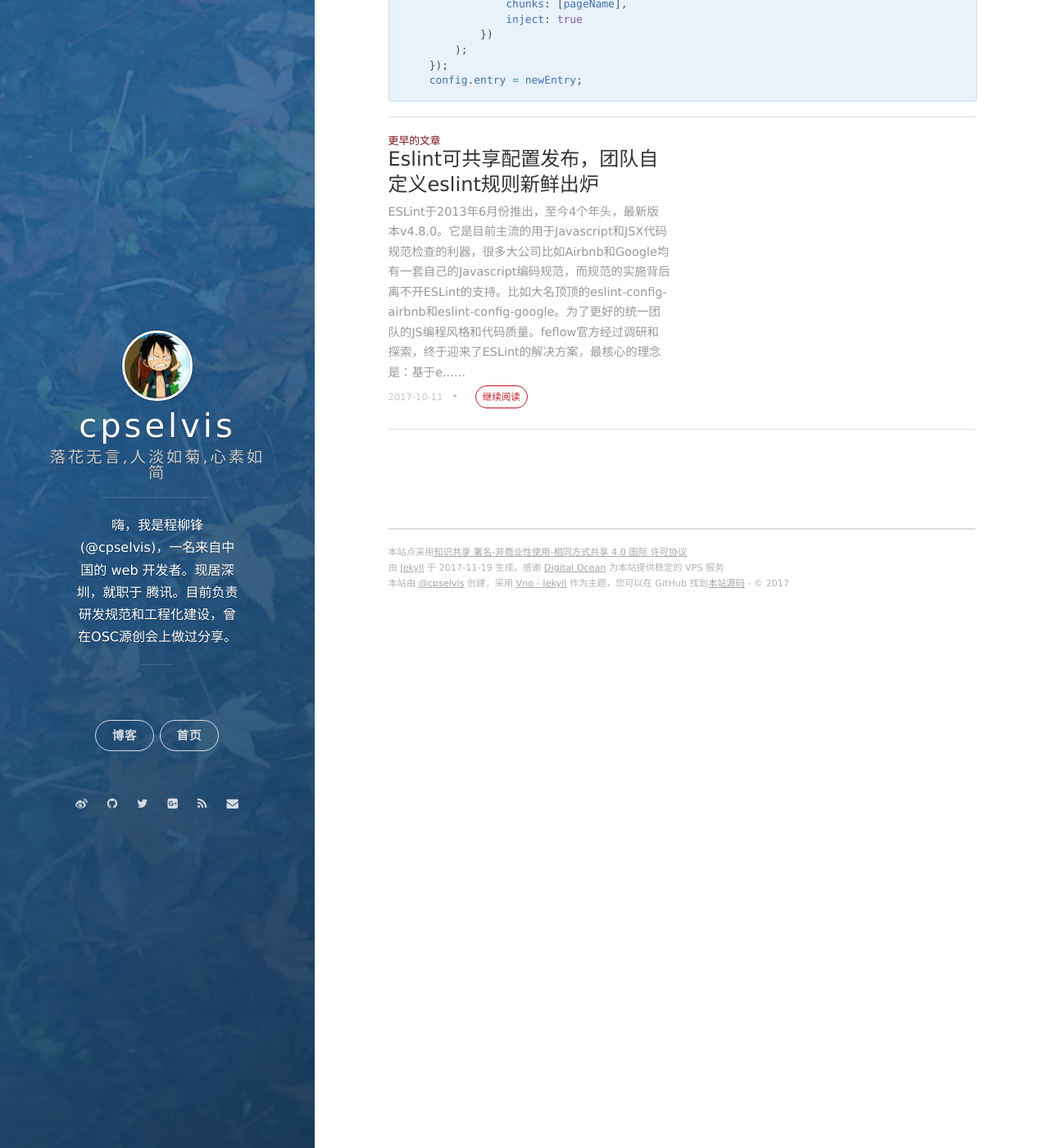
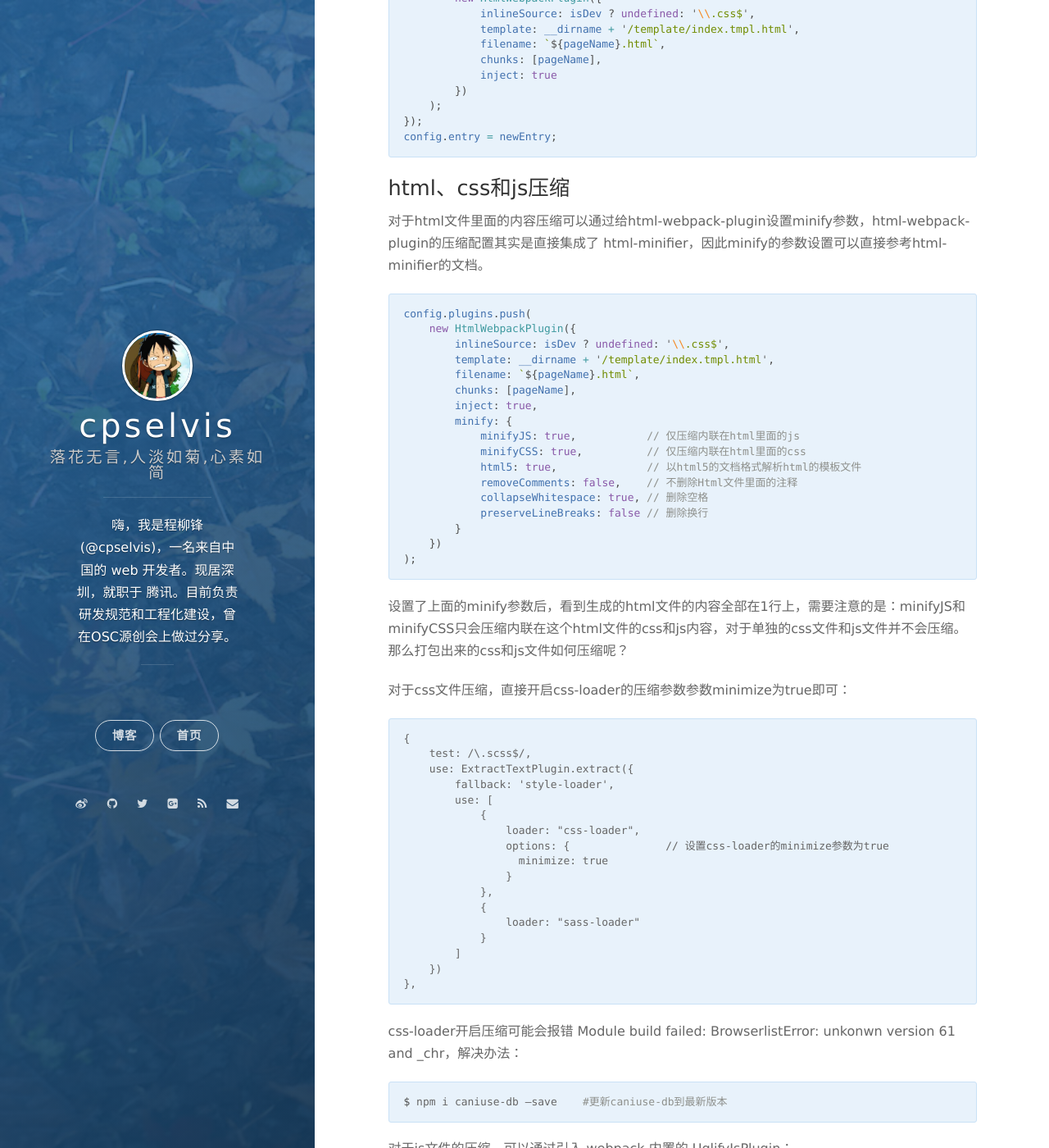
Before and after one commit to cpselvis/cpselvis.github.io, a Jekyll site: the page built from _posts/2017-11-19-Fis3迁移至Webpack实战.markdown, in a window 1280 px wide and 1400 px high, scrolled down 2220 px. Shown: the whole window at 82% size. Built offline with Jekyll 4.4.1, drawn with Linux system fonts in a browser that asks for light colours; nearby versions of some CDN libraries; our own code applies the rules of GitHub Pages for plain Markdown files; comment, search, counter and statistics services are not loaded; some of the changed text lies outside the part shown.

Commit message:
docs: 增加代码压缩section

````diff
--- a/_posts/2017-11-19-Fis3迁移至Webpack实战.markdown
+++ b/_posts/2017-11-19-Fis3迁移至Webpack实战.markdown
@@ -47,35 +47,98 @@ const HtmlWebpackInlineSourcePlugin = require('html-webpack-inline-source-plugin
 多页面构建，或者称为通配(wildcards)构建。即需要构建的页面数量是不确定的，可能A业务有3张页面，B业务有5张页面。因此，我们不能把entry写死了：
 
 ```javascript
-        entry: {
-          activity: './src/pages/activity/init.js',            // 深海寻宝活动首页
-          my-reward: './src/pages/my-reward/init.js',          // 我的奖励
-          exchange: './src/pages/exchange/init.js'             // 线下兑换奖品
-        },
+entry: {
+  activity: './src/pages/activity/init.js',            // 深海寻宝活动首页
+  my-reward: './src/pages/my-reward/init.js',          // 我的奖励
+  exchange: './src/pages/exchange/init.js'             // 线下兑换奖品
+},
 ```
 为什么上面的写法不可取呢？很明显：上面的写法把entry写死了，这并不通用。后面如果产品需求发生改变，需要新增一张页面，就需要手动修改构建脚本。我们需要的entry是：'./src/pages/\*\*/init.js'，它能够像一些linux的命令，具备匹配某个规则的所有结果的能力。这里的思路是借助**glob**，达到动态entry的目的。
+
+```javascript
+entry: glob.sync('./src/pages/**/init.js'),
+```
 
 在webpack构建中，一个页面需要一个与之对应的HtmlWebpackPlugin实例，N个页面需要N个与之对应的HtmlWebpackPlugin。此处需要动态的设置HtmlWebpackPlugin的实例个数。
 
 ```javascript
-    const newEntry = {};
+const newEntry = {};
 
-    Object.keys(config.entry).map((index) => {
-        const entry = config.entry[index];
-        const match = entry.match(/\/pages\/(.*)\/init.js/);
-        const pageName = match && match[1];
+Object.keys(config.entry).map((index) => {
+    const entry = config.entry[index];
+    const match = entry.match(/\/pages\/(.*)\/init.js/);
+    const pageName = match && match[1];
 
-        newEntry[pageName] = entry;
+    newEntry[pageName] = entry;
 
-        config.plugins.push(
-            new HtmlWebpackPlugin({
-                inlineSource: isDev ? undefined: '\\.css$',
-                template: __dirname + '/template/index.tmpl.html',
-                filename: `${pageName}.html`,
-                chunks: [pageName],
-                inject: true
-            })
-        );
-    });
-    config.entry = newEntry;
+    config.plugins.push(
+        new HtmlWebpackPlugin({
+            inlineSource: isDev ? undefined: '\\.css$',
+            template: __dirname + '/template/index.tmpl.html',
+            filename: `${pageName}.html`,
+            chunks: [pageName],
+            inject: true
+        })
+    );
+});
+config.entry = newEntry;
 ```
+
+### html、css和js压缩
+对于html文件里面的内容压缩可以通过给html-webpack-plugin设置minify参数，html-webpack-plugin的压缩配置其实是直接集成了 html-minifier，因此minify的参数设置可以直接参考html-minifier的文档。
+``` javascript
+config.plugins.push(
+    new HtmlWebpackPlugin({
+        inlineSource: isDev ? undefined: '\\.css$',
+        template: __dirname + '/template/index.tmpl.html',
+        filename: `${pageName}.html`,
+        chunks: [pageName],
+        inject: true,
+        minify: {
+            minifyJS: true,           // 仅压缩内联在html里面的js
+            minifyCSS: true,          // 仅压缩内联在html里面的css
+            html5: true,              // 以html5的文档格式解析html的模板文件
+            removeComments: false,    // 不删除Html文件里面的注释
+            collapseWhitespace: true, // 删除空格
+            preserveLineBreaks: false // 删除换行
+        }
+    })
+);
+```
+
+设置了上面的minify参数后，看到生成的html文件的内容全部在1行上，需要注意的是：minifyJS和minifyCSS只会压缩内联在这个html文件的css和js内容，对于单独的css文件和js文件并不会压缩。 那么打包出来的css和js文件如何压缩呢？
+
+对于css文件压缩，直接开启css-loader的压缩参数参数minimize为true即可：
+```
+{
+    test: /\.scss$/,
+    use: ExtractTextPlugin.extract({
+        fallback: 'style-loader',
+        use: [
+            {
+                loader: "css-loader",
+                options: {               // 设置css-loader的minimize参数为true
+                  minimize: true
+                }
+            },
+            {
+                loader: "sass-loader"
+            }
+        ]
+    })
+},
+```
+css-loader开启压缩可能会报错 Module build failed: BrowserlistError: unkonwn version 61 and _chr，解决办法：
+``` sh
+$ npm i caniuse-db —save    #更新caniuse-db到最新版本
+```
+
+对于js文件的压缩，可以通过引入 webpack 内置的 UglifyJsPlugin：
+```javascript
+const webpack = require('webpack');
+plugins: [
+    ...
+    new webpack.optimize.UglifyJsPlugin(),
+    ...
+],
+```
````
